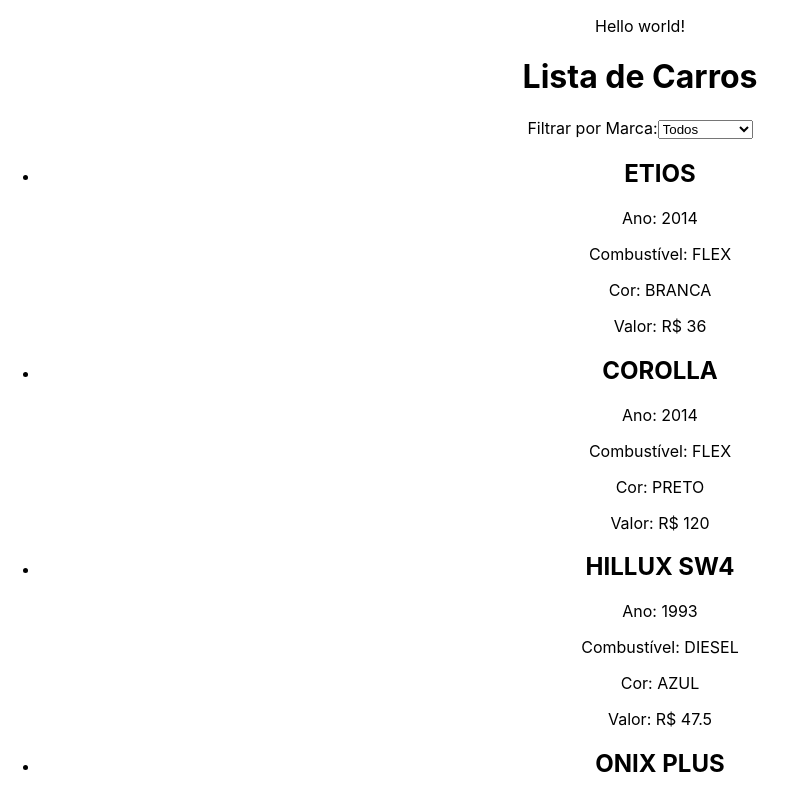
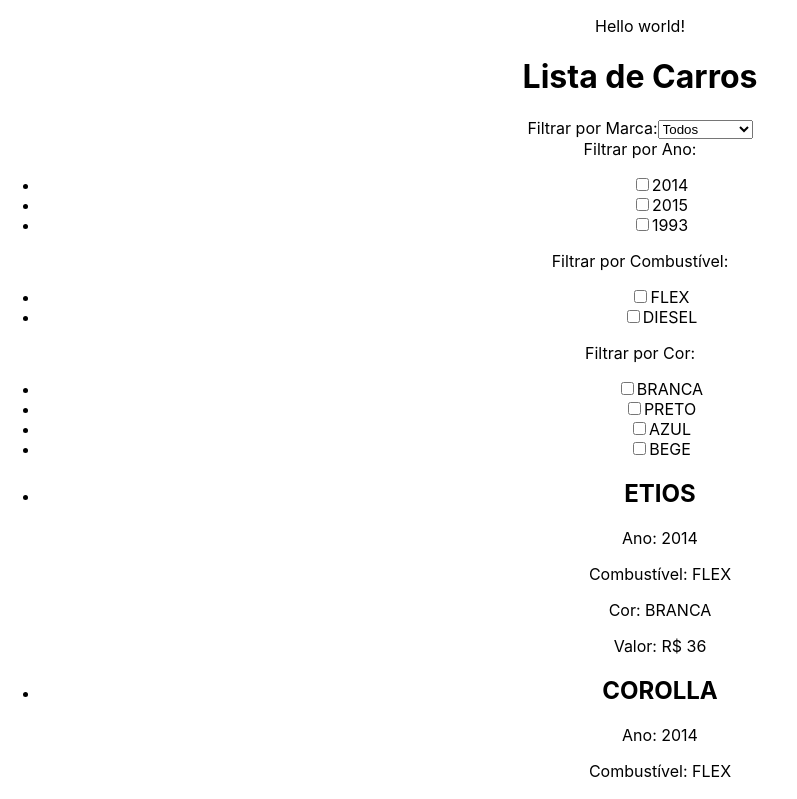
Before and after one commit to Malbathan/list-cars, a React (Create React App) app: page / in a window 1280 px wide. Shown: the top 799 px of the page, without its empty margins (0-797 px from the left). Built offline with nearby package versions, Linux system fonts and the light colour scheme.

Commit message:
Add Styled components to our project

```diff
--- a/package.json
+++ b/package.json
@@ -9,6 +9,7 @@
     "react": "^18.2.0",
     "react-dom": "^18.2.0",
     "react-scripts": "5.0.1",
+    "styled-components": "^6.1.0",
     "web-vitals": "^2.1.0"
   },
   "scripts": {
--- a/src/components/carList.js
+++ b/src/components/carList.js
@@ -1,29 +1,54 @@
 import React, { useState } from "react";
 
-const CarList = ({ brands , cars }) => {
-  const [selectedBrand, setSelectedBrand] = useState(null);
-	console.log("TCL: CarList ->", selectedBrand)
-
-  console.log(cars.filter((car) => car.brand === selectedBrand ))
+const CarList = ({ brands, cars }) => {
+  const [selectedBrand, setSelectedBrand] = useState("TODOS");
+  const [selectedYearFilters, setSelectedYearFilters] = useState([]);
+  const [selectedFuelFilters, setSelectedFuelFilters] = useState([]);
+  const [selectedColorFilters, setSelectedColorFilters] = useState([]);
 
   const handleBrandFilter = (brand) => {
     setSelectedBrand(brand);
-
   };
 
-  const filterCars = (selectedBrand) => {
-    if (selectedBrand === "TODOS") {
-      return [...cars];
+  const handleYearFilter = (year) => {
+    if (selectedYearFilters.includes(year)) {
+      setSelectedYearFilters(selectedYearFilters.filter((filter) => filter !== year));
+    } else {
+      setSelectedYearFilters([...selectedYearFilters, year]);
     }
+  };
+
+  const handleFuelFilter = (fuel) => {
+    if (selectedFuelFilters.includes(fuel)) {
+      setSelectedFuelFilters(selectedFuelFilters.filter((filter) => filter !== fuel));
+    } else {
+      setSelectedFuelFilters([...selectedFuelFilters, fuel]);
+    }
+  };
+
+  const handleColorFilter = (color) => {
+    if (selectedColorFilters.includes(color)) {
+      setSelectedColorFilters(selectedColorFilters.filter((filter) => filter !== color));
+    } else {
+      setSelectedColorFilters([...selectedColorFilters, color]);
+    }
+  };
+
+  const filterCars = () => {
 
     const brandId = parseInt(selectedBrand);
 
-    return selectedBrand
-      ? cars.filter((car) => car.brand === brandId )
-      : cars;
+    return cars.filter((car) => {
+      return (
+        (selectedBrand === "TODOS" || car.brand === brandId) &&
+        (selectedYearFilters.length === 0 || selectedYearFilters.includes(car.ano)) &&
+        (selectedFuelFilters.length === 0 || selectedFuelFilters.includes(car.combustivel)) &&
+        (selectedColorFilters.length === 0 || selectedColorFilters.includes(car.cor))
+      );
+    });
   };
 
-  const filteredCars = filterCars(selectedBrand);
+  const filteredCars = filterCars();
 
   return (
     <div>
@@ -38,6 +63,60 @@
             </option>
           ))}
         </select>
+      </div>
+      <div>
+        <label>Filtrar por Ano:</label>
+        <ul>
+          {[2014, 2015, 1993].map((year) => (
+            <li key={year}>
+              <label>
+                <input
+                  type="checkbox"
+                  value={year}
+                  checked={selectedYearFilters.includes(year)}
+                  onChange={() => handleYearFilter(year)}
+                />
+                {year}
+              </label>
+            </li>
+          ))}
+        </ul>
+      </div>
+      <div>
+        <label>Filtrar por Combustível:</label>
+        <ul>
+          {["FLEX", "DIESEL"].map((fuel) => (
+            <li key={fuel}>
+              <label>
+                <input
+                  type="checkbox"
+                  value={fuel}
+                  checked={selectedFuelFilters.includes(fuel)}
+                  onChange={() => handleFuelFilter(fuel)}
+                />
+                {fuel}
+              </label>
+            </li>
+          ))}
+        </ul>
+      </div>
+      <div>
+        <label>Filtrar por Cor:</label>
+        <ul>
+          {["BRANCA", "PRETO", "AZUL", "BEGE"].map((color) => (
+            <li key={color}>
+              <label>
+                <input
+                  type="checkbox"
+                  value={color}
+                  checked={selectedColorFilters.includes(color)}
+                  onChange={() => handleColorFilter(color)}
+                />
+                {color}
+              </label>
+            </li>
+          ))}
+        </ul>
       </div>
       <ul>
         {filteredCars.map((car) => (
```
Also changed, not shown: 1 other file (tests, documents, lock files or other folders).
